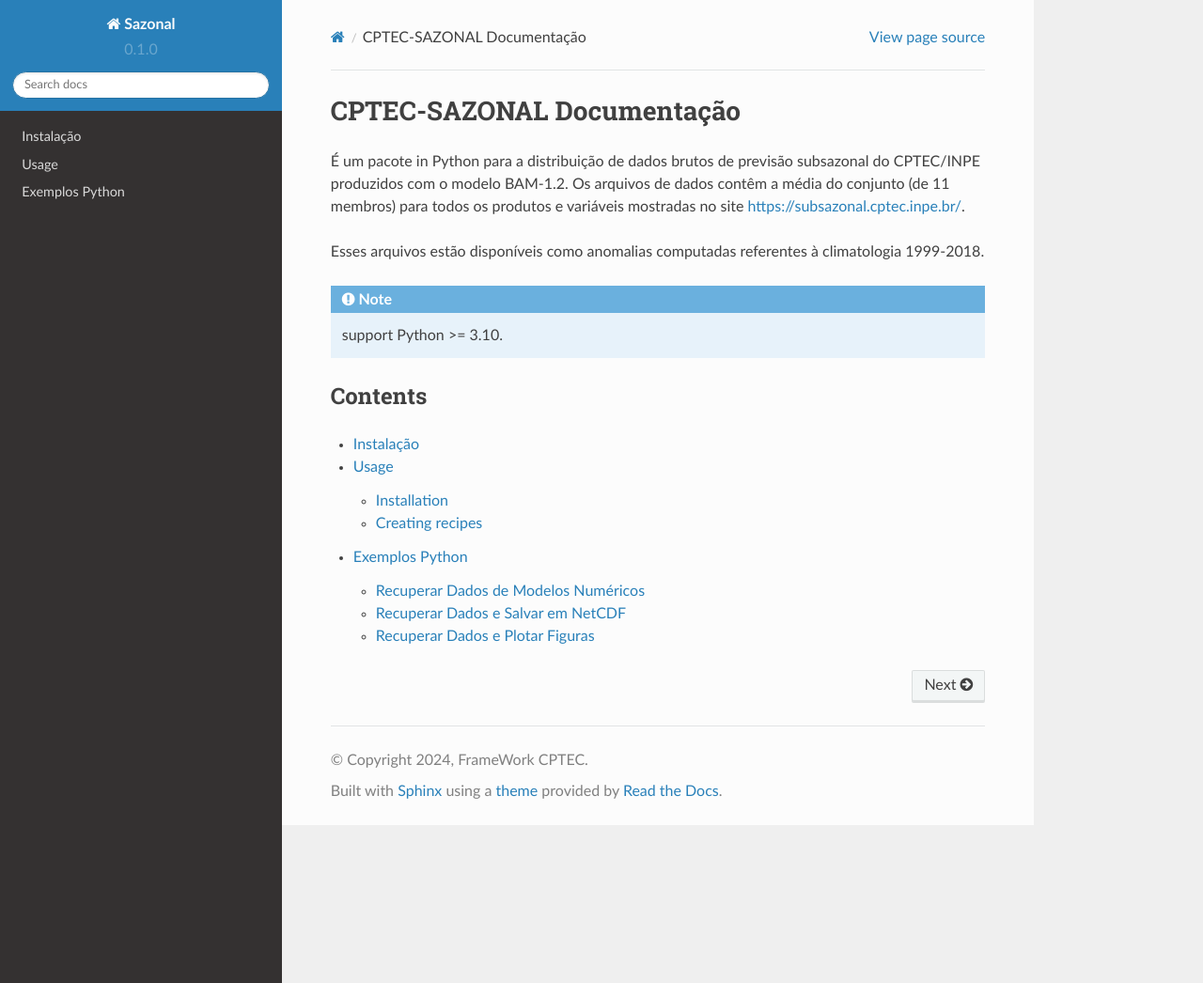
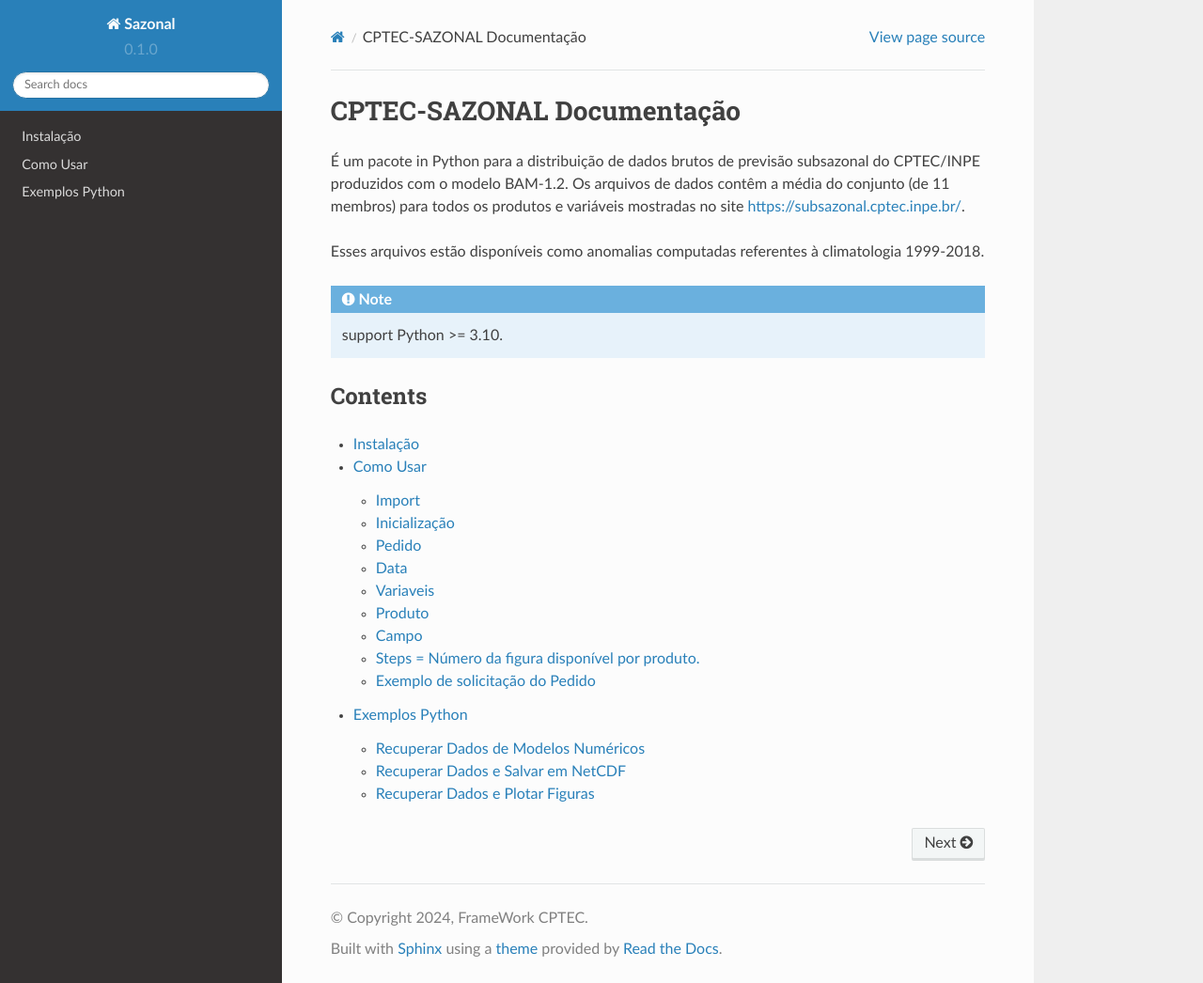
Before and after one commit to framework-CPTEC/Sazonal, a Sphinx documentation site: the page built from docs/source/index.rst, in a window 1280 px wide and 1046 px high. Shown: the whole window at 94% size. Built offline with Sphinx 7.4.7 and the Read the Docs theme 2.0.0, drawn with Linux system fonts in a browser that asks for light colours; some of the changed lines change nothing that is shown.

Commit message:
Update usage.rst

```diff
--- a/docs/source/usage.rst
+++ b/docs/source/usage.rst
@@ -1,33 +1,93 @@
-Usage
-=====
+Como Usar
+=========
 
-.. _installation:
+Import
+------
 
-Installation
-------------
+import CPTEC_SUB as SUB
 
-To use Lumache, first install it using pip:
+Inicialização
+-------------
 
-.. code-block:: console
+Ex. de Pedido
+Durante a inicialização do construtor informações sobre os dados são exibidas
 
-   (.venv) $ pip install lumache
+sub = SUB.model()
 
-Creating recipes
-----------------
 
-To retrieve a list of random ingredients,
-you can use the ``lumache.get_random_ingredients()`` function:
+Pedido
+------
 
-.. autofunction:: lumache.get_random_ingredients
+.. warning::
+  Alterar a data para os valores exibidos na inicialização
 
-The ``kind`` parameter should be either ``"meat"``, ``"fish"``,
-or ``"veggies"``. Otherwise, :py:func:`lumache.get_random_ingredients`
-will raise an exception.
+Data
+----
 
-.. autoexception:: lumache.InvalidKindError
+date= '20240214'
 
-For example:
+Variaveis
+---------
 
->>> import lumache
->>> lumache.get_random_ingredients()
-['shells', 'gorgonzola', 'parsley']
+var = 'prec'
+
+**Lista de variáveis disponíveis:**
+
+- prec -> precipitação
+- t2mt -> temperatura de 2 metros
+- psnm -> pressão ao nível do mar
+- função -> radiação de onda longa de saída
+- tp85 -> temperatura a 850 hPa
+- gz50 -> altura geopotencial em 500 hPa
+- uv85 -> vento zonal a 850 hPa
+- uv20 -> vento zonal a 200 hPa
+- vv85 -> vento meridional a 850 hPa
+- vv20 -> vento meridional a 200 hPa
+
+Arquivos de dados de previsão calibrados são gerados para valores totais de temperatura e precipitação de 2 metros, probabilidade do tercil mais provável, probabilidade de anomalia positiva e anomalias.
+
+- prec_ca -> precipitação calibrada
+- t2mt_ca -> temperatura de 2 metros calibrada
+
+
+Produto
+-------
+
+product = 'week'
+
+**Lista de produtos disponíveis:**
+
+- week -> média ou acúmulo semanal (7 dias), para as semanas 01, 02, 03 e 04
+- fort -> média ou acúmulo quinzenal (14 dias), para as quinzenas 01 e 02
+- 3wks -> média de 21 dias ou acumulação
+- mnth -> média ou acúmulo de 30 dias
+
+
+Campo
+-----
+
+field='anomalies'
+
+**Lista de campos calibrados determinísticos e probabilísticos disponíveis:**
+
+- anomalies -> anomalias de previsão
+- prob_positive_anomaly  -> probabilidade de previsão de anomalia positiva
+- prob_terciles -> probabilidade de previsão do tercil mais provável
+- totals -> valor total previsto
+
+
+Steps = Número da figura disponível por produto.
+------------------------------------------------
+
+step = '01'
+
+- week -> dado por semana (01, 02, 03 e 04)
+- fort -> dado por quinzena (14 dias), para as quinzenas (01 e 02)
+- 3wks -> dado médio de 21 dias ou acumulação (01)
+- mnth -> dado médio ou acúmulo de 30 dias (01)
+
+
+Exemplo de solicitação do Pedido
+--------------------------------
+
+f = sub.load(date='20240207', var='prec', step='01', product='week',field='anomalies')
```
